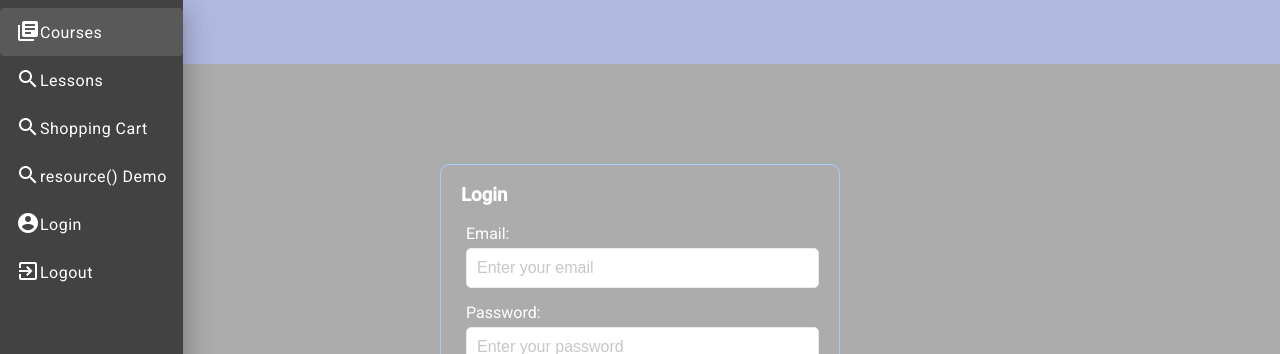
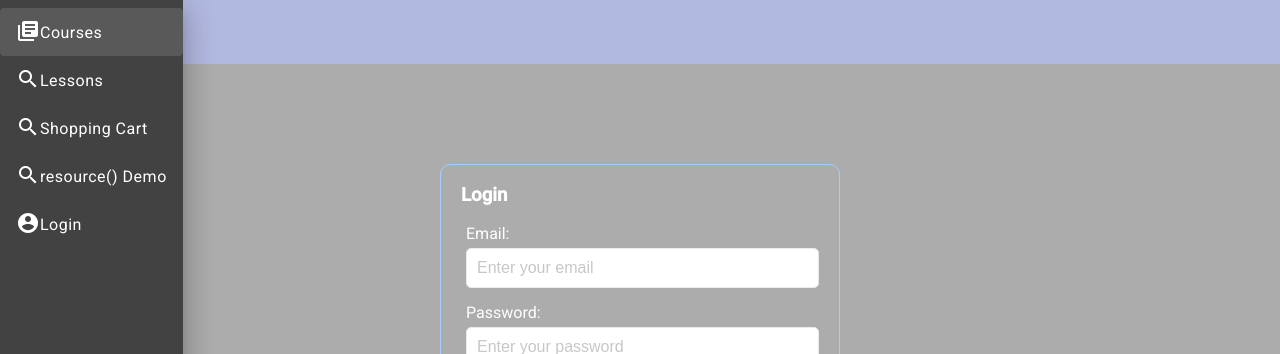
Before and after one commit to liteninkiran/angular-university-signals, an Angular app: page /login in a window 1280 px wide. Both pictures are taken after a click on the button "menu". Shown: the top 354 px of the page. Built offline with nearby package versions, Linux system fonts and the light colour scheme.

Commit message:
042 - Adapting the UI To The User Authentication Status

```diff
--- a/src/app/app.component.html
+++ b/src/app/app.component.html
@@ -21,14 +21,17 @@
                 <span>resource() Demo</span>
             </a>
 
-            <a mat-list-item routerLink="login">
-                <mat-icon>account_circle</mat-icon>
-                <span>Login</span>
-            </a>
-            <a mat-list-item>
-                <mat-icon>exit_to_app</mat-icon>
-                <span>Logout</span>
-            </a>
+            @if (isLoggedIn()) {
+                <a mat-list-item (click)="onLogout()">
+                    <mat-icon>exit_to_app</mat-icon>
+                    <span>Logout</span>
+                </a>
+            } @else {
+                <a mat-list-item routerLink="login">
+                    <mat-icon>account_circle</mat-icon>
+                    <span>Login</span>
+                </a>
+            }
         </mat-nav-list>
     </mat-sidenav>
 
--- a/src/app/app.component.ts
+++ b/src/app/app.component.ts
@@ -7,6 +7,7 @@ import { MatToolbar } from '@angular/material/toolbar';
 import { MatIconButton } from '@angular/material/button';
 import { LoadingIndicatorComponent } from './loading/loading.component';
 import { MessagesComponent } from './messages/messages.component';
+import { AuthService } from './services/auth.service';
 
 @Component({
     selector: 'app-root',
@@ -26,4 +27,9 @@ import { MessagesComponent } from './messages/messages.component';
     templateUrl: './app.component.html',
     styleUrl: './app.component.scss',
 })
-export class AppComponent {}
+export class AppComponent {
+    public authService = inject(AuthService);
+    public isLoggedIn = this.authService.isLoggedIn;
+
+    public onLogout() {}
+}
```
